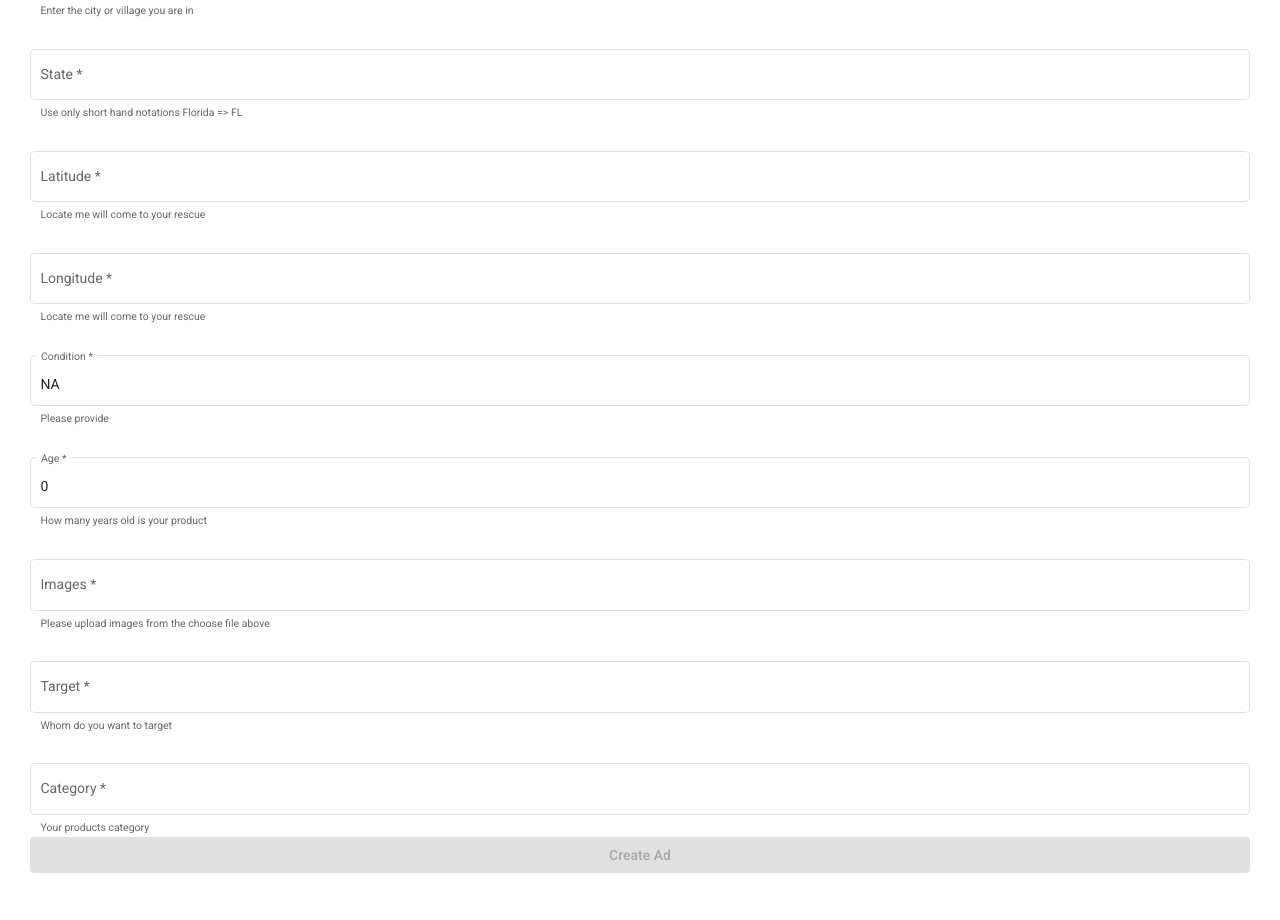
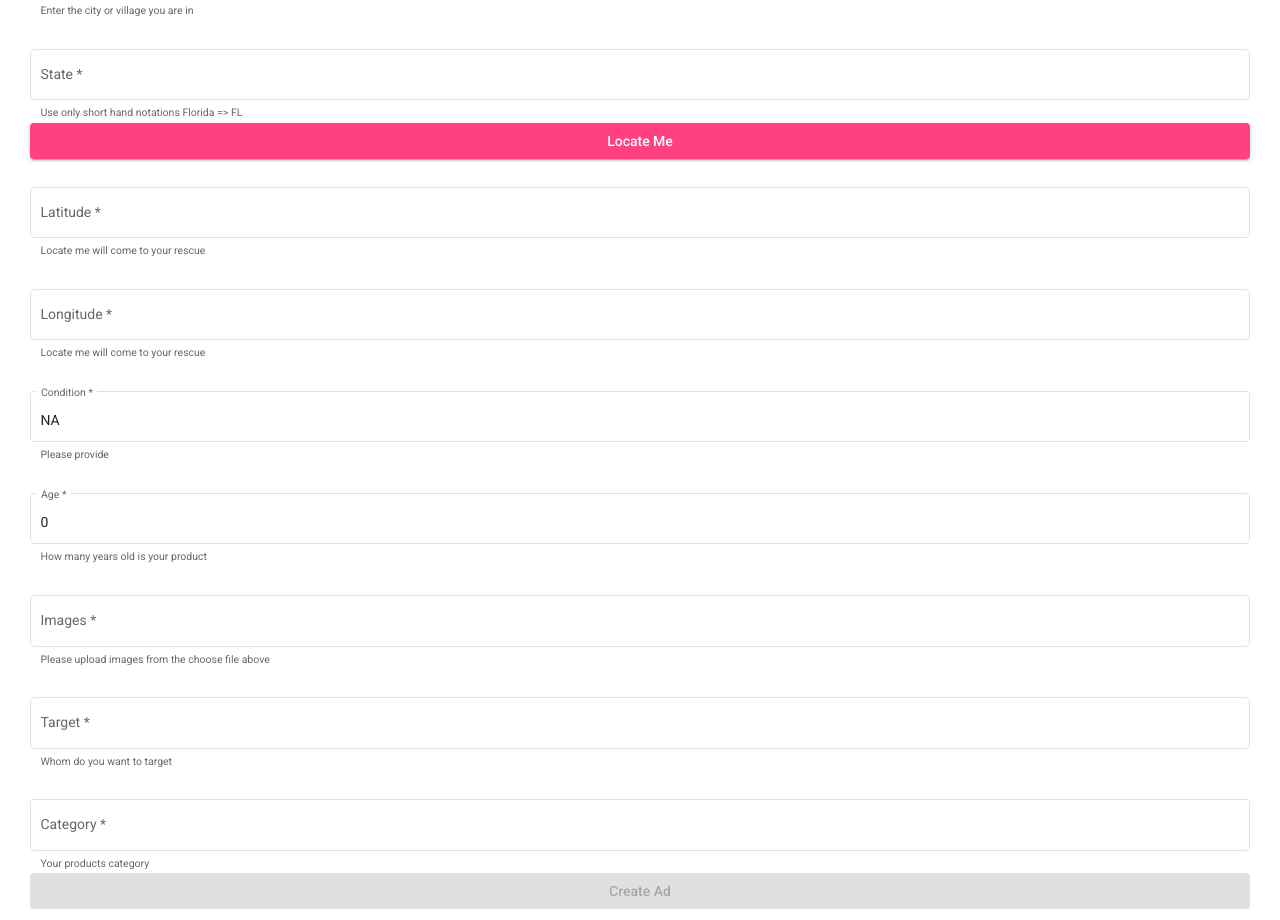
Before and after one commit to bhanupalagati/GatorMart, an Angular app in the folder frontend/: page /create in a window 1280 px wide. Shown: the part 874-1794 px from the top of the page. Built offline with nearby package versions, Linux system fonts and the light colour scheme.

Commit message:
geolocation services

```diff
--- a/frontend/src/app/ad-form/ad-form.component.html
+++ b/frontend/src/app/ad-form/ad-form.component.html
@@ -51,6 +51,7 @@
             <input matInput placeholder="FL" formControlName="state">
             <mat-hint>Use only short hand notations Florida => FL</mat-hint>
         </mat-form-field>
+        <button mat-raised-button color="accent" (click)="locateMe()">Locate Me</button>
         <mat-form-field appearance="outline" class="ad_form_container__flex__input">
             <mat-label>Latitude</mat-label>
             <input matInput placeholder="12.1001" formControlName="location_lat">
--- a/frontend/src/app/ad-form/ad-form.component.ts
+++ b/frontend/src/app/ad-form/ad-form.component.ts
@@ -11,6 +11,8 @@ import { EditFormService } from './edit-form.service';
 export class AdFormComponent implements OnInit {
   @Input() request;
   formData = new FormData();
+  lati: string;
+  longi: string;
   createForm: FormGroup = new FormGroup({
     title: new FormControl("", [Validators.required]),
     secondary_title: new FormControl("", [Validators.required]),
@@ -58,6 +60,18 @@ export class AdFormComponent implements OnInit {
     });
   }
 
+  //Function for Geolocation
+  locateMe() {
+    navigator.geolocation.getCurrentPosition((position) => {
+      this.lati = position.coords.latitude.toString();
+      this.longi = position.coords.longitude.toString();
+      console.log('Geolocation test in progress:', this.lati, ' and ', this.longi)
+      this.createForm.controls['location_lat'].setValue(this.lati);
+      this.createForm.controls['location_long'].setValue(this.longi);
+    })
+
+  }
+
   onFileSelected(event, update) {
     this.formData = new FormData();
     if (event) {
```
